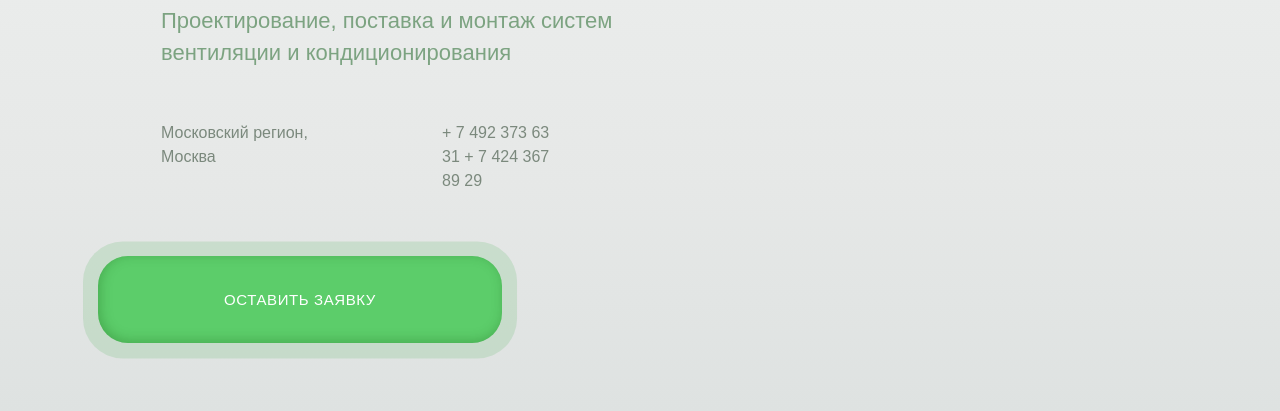
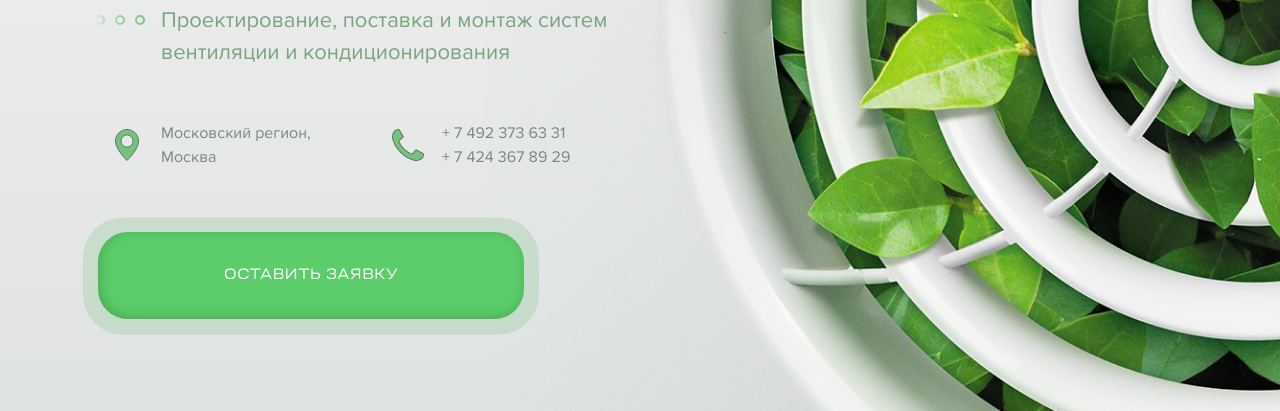
Before and after one commit to s-gusterev/pascal-vent, a website built with Vite: page index.html in a window 1280 px wide. Shown: the part 409-820 px from the top of the page. Built offline with nearby package versions, Linux system fonts and the light colour scheme; files whose address does not match are found by name.

Commit message:
bugfix: fonts src

```diff
--- a/styles/fonts.css
+++ b/styles/fonts.css
@@ -1,63 +1,66 @@
 @font-face {
   font-family: 'Proxima Nova';
-  src: url('./fonts/proxima/ProximaNova-Bold.eot');
+  src: url(/fonts/proxima/ProximaNova-Bold.eot);
   src: local('Proxima Nova Bold'), local('ProximaNova-Bold'),
-    url('./fonts/proxima/ProximaNova-Bold.eot?#iefix')
-      format('embedded-opentype'),
-    url('./fonts/proxima/ProximaNova-Bold.woff2') format('woff2'),
-    url('./fonts/proxima/ProximaNova-Bold.woff') format('woff'),
-    url('./fonts/proxima/ProximaNova-Bold.ttf') format('truetype');
+    url(/fonts/proxima/ProximaNova-Bold.eot?#iefix) format('embedded-opentype'),
+    url(/fonts/proxima/ProximaNova-Bold.woff2) format('woff2'),
+    url(/fonts/proxima/ProximaNova-Bold.woff) format('woff'),
+    url(/fonts/proxima/ProximaNova-Bold.ttf) format('truetype');
   font-weight: 700;
   font-style: normal;
+  font-display: swap;
 }
 
 @font-face {
   font-family: 'Proxima Nova';
-  src: url('./fonts/proxima/ProximaNova-Regular.eot');
+  src: url(/fonts/proxima/ProximaNova-Regular.eot);
   src: local('Proxima Nova Regular'), local('ProximaNova-Regular'),
-    url('./fonts/proxima/ProximaNova-Regular.eot?#iefix')
+    url(/fonts/proxima/ProximaNova-Regular.eot?#iefix)
       format('embedded-opentype'),
-    url('./fonts/proxima/ProximaNova-Regular.woff2') format('woff2'),
-    url('./fonts/proxima/ProximaNova-Regular.woff') format('woff'),
-    url('./fonts/proxima/ProximaNova-Regular.ttf') format('truetype');
+    url(/fonts/proxima/ProximaNova-Regular.woff2) format('woff2'),
+    url(/fonts/proxima/ProximaNova-Regular.woff) format('woff'),
+    url(/fonts/proxima/ProximaNova-Regular.ttf) format('truetype');
   font-weight: 400;
   font-style: normal;
+  font-display: swap;
 }
 
 @font-face {
   font-family: 'Proxima Nova';
-  src: url('./fonts/proxima/ProximaNova-Semibold.eot');
+  src: url(/fonts/proxima/ProximaNova-Semibold.eot);
   src: local('Proxima Nova Semibold'), local('ProximaNova-Semibold'),
-    url('./fonts/proxima/ProximaNova-Semibold.eot?#iefix')
+    url(/fonts/proxima/ProximaNova-Semibold.eot?#iefix)
       format('embedded-opentype'),
-    url('./fonts/proxima/ProximaNova-Semibold.woff2') format('woff2'),
-    url('./fonts/proxima/ProximaNova-Semibold.woff') format('woff'),
-    url('./fonts/proxima/ProximaNova-Semibold.ttf') format('truetype');
+    url(/fonts/proxima/ProximaNova-Semibold.woff2) format('woff2'),
+    url(/fonts/proxima/ProximaNova-Semibold.woff) format('woff'),
+    url(/fonts/proxima/ProximaNova-Semibold.ttf) format('truetype');
   font-weight: 600;
   font-style: normal;
+  font-display: swap;
 }
 
 @font-face {
   font-family: 'Ruberoid';
-  src: url('./fonts/ruberoid/Ruberoid-Regular.eot');
+  src: url(/fonts/ruberoid/Ruberoid-Regular.eot);
   src: local('Ruberoid'), local('Ruberoid-Regular'),
-    url('./fonts/ruberoid/Ruberoid-Regular.eot?#iefix')
-      format('embedded-opentype'),
-    url('./fonts/ruberoid/Ruberoid-Regular.woff2') format('woff2'),
-    url('./fonts/ruberoid/Ruberoid-Regular.woff') format('woff'),
-    url('./fonts/ruberoid/Ruberoid-Regular.ttf') format('truetype');
+    url(/fonts/ruberoid/Ruberoid-Regular.eot?#iefix) format('embedded-opentype'),
+    url(/fonts/ruberoid/Ruberoid-Regular.woff2) format('woff2'),
+    url(/fonts/ruberoid/Ruberoid-Regular.woff) format('woff'),
+    url(/fonts/ruberoid/Ruberoid-Regular.ttf) format('truetype');
   font-weight: 400;
   font-style: normal;
+  font-display: swap;
 }
 
 @font-face {
   font-family: 'Ruberoid';
-  src: url('./fonts/ruberoid/Ruberoid-Bold.eot');
+  src: url(/fonts/ruberoid/Ruberoid-Bold.eot);
   src: local('Ruberoid'), local('Ruberoid-Bold'),
-    url('./fonts/ruberoid/Ruberoid-Bold.eot?#iefix') format('embedded-opentype'),
-    url('./fonts/ruberoid/Ruberoid-Bold.woff2') format('woff2'),
-    url('./fonts/ruberoid/Ruberoid-Bold.woff') format('woff'),
-    url('./fonts/ruberoid/Ruberoid-Bold.ttf') format('truetype');
+    url(/fonts/ruberoid/Ruberoid-Bold.eot?#iefix) format('embedded-opentype'),
+    url(/fonts/ruberoid/Ruberoid-Bold.woff2) format('woff2'),
+    url(/fonts/ruberoid/Ruberoid-Bold.woff) format('woff'),
+    url(/fonts/ruberoid/Ruberoid-Bold.ttf) format('truetype');
   font-weight: 700;
   font-style: normal;
+  font-display: swap;
 }
--- a/styles/header.css
+++ b/styles/header.css
@@ -25,7 +25,7 @@
   content: '';
   width: 795px;
   height: 820px;
-  background-image: url(./images/bg-hero.png);
+  background-image: url(/images/bg-hero.png);
   background-repeat: no-repeat;
   background-size: cover;
   top: 0;
@@ -43,7 +43,7 @@
   display: block;
   width: 196px;
   height: 61px;
-  background-image: url(./images/logo-header.svg);
+  background-image: url(/images/logo-header.svg);
   background-size: cover;
   background-repeat: no-repeat;
   transition: opacity 300ms ease-in-out;
--- a/styles/hero.css
+++ b/styles/hero.css
@@ -60,7 +60,7 @@
   content: '';
   width: 50px;
   height: 10px;
-  background-image: url(./icons/icons-3.svg);
+  background-image: url(/icons/icons-3.svg);
   left: 20px;
   top: 10px;
 }
@@ -104,11 +104,11 @@
 }
 
 .hero__address::before {
-  background-image: url(./icons/location.svg);
+  background-image: url(/icons/location.svg);
 }
 
 .hero__phones::before {
-  background-image: url(./icons/tel.png);
+  background-image: url(/icons/tel.png);
 }
 
 .hero__tel {
```
